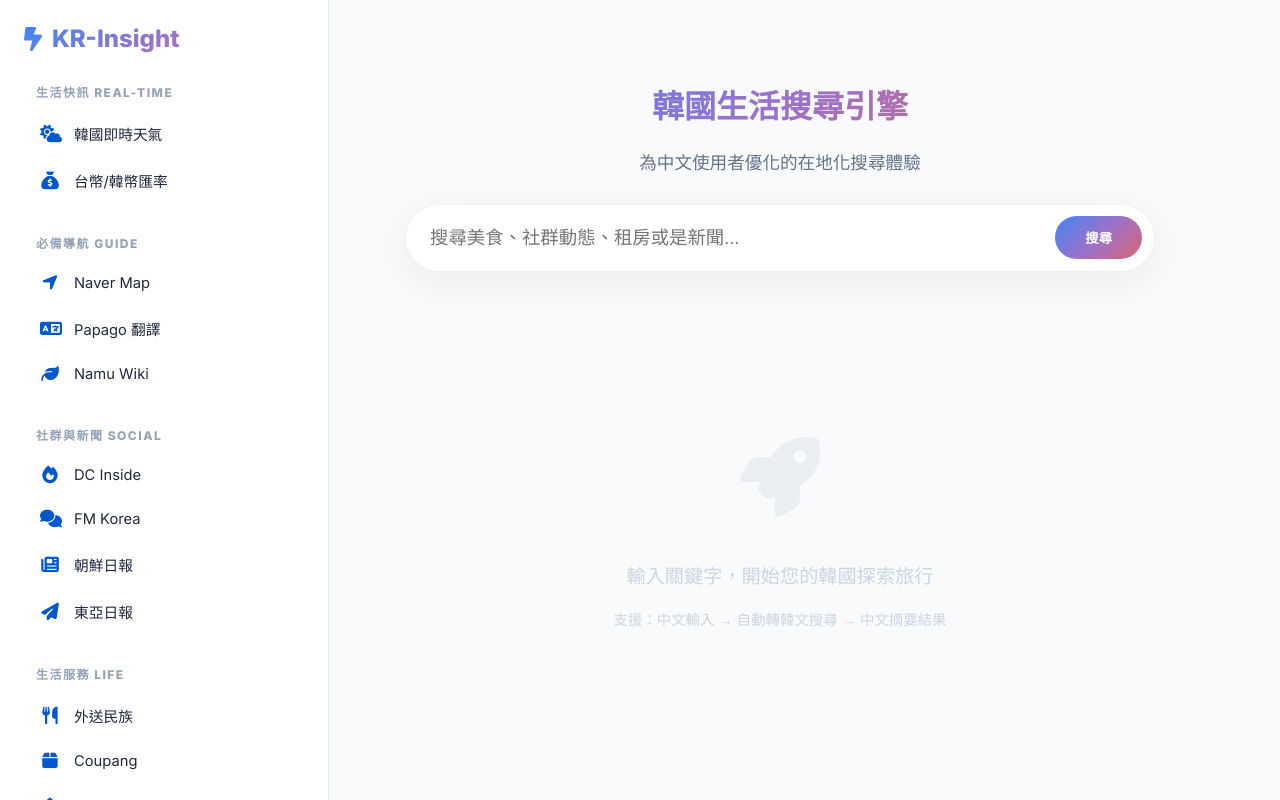
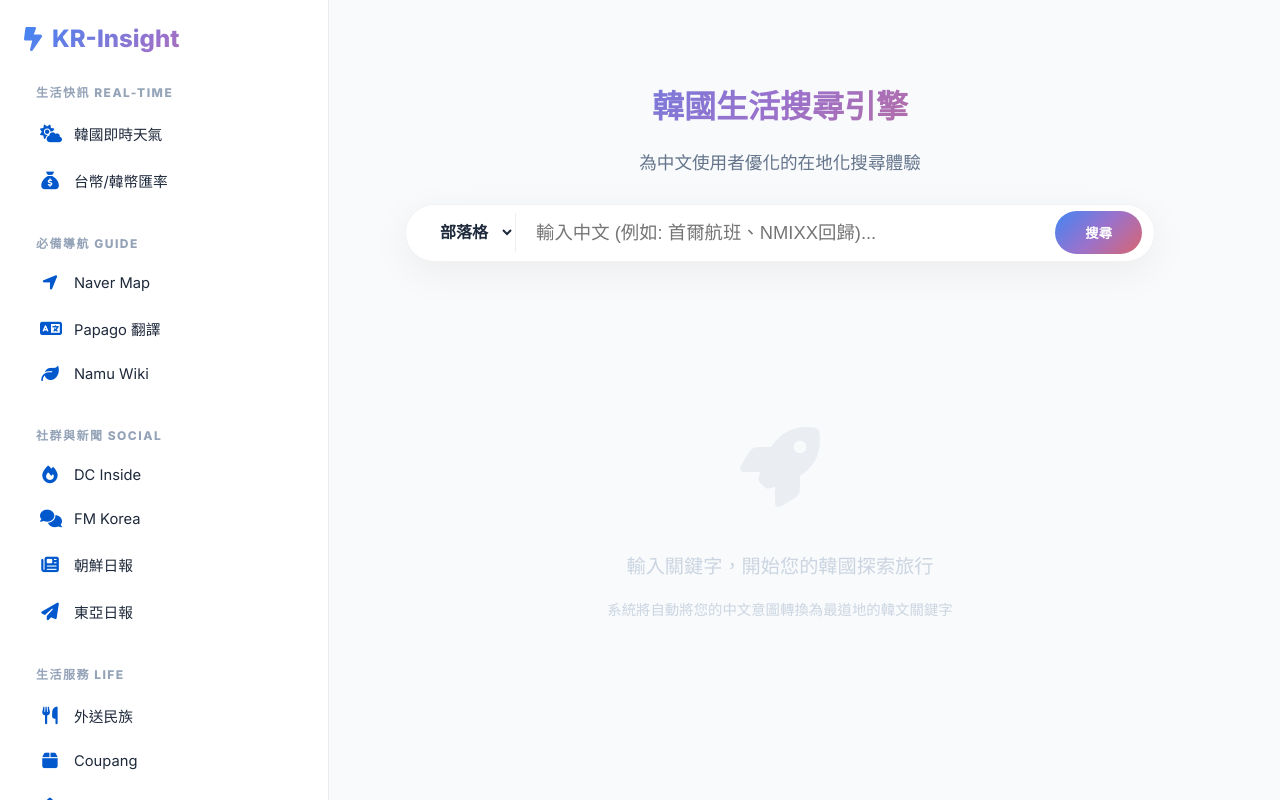
Before and after one commit to EscA95103040126/scu11401newaicolabsocialdesign, a FastAPI app: page / in a window 1280 px wide. Run offline with FastAPI, Linux system fonts and the light colour scheme.

Commit message:
index.html

```diff
--- a/templates/index.html
+++ b/templates/index.html
@@ -117,22 +117,47 @@
             margin-top: 20px;
         }
 
+        /* 優化後的搜尋框樣式 (含下拉選單) */
         .search-box {
             display: flex;
             background: #fff;
-            padding: 10px 12px 10px 24px;
+            padding: 5px 12px 5px 20px; /* 調整內距 */
             border-radius: 50px;
             box-shadow: 0 10px 40px rgba(0,0,0,0.06);
             border: 1px solid rgba(0,0,0,0.05);
             margin-top: 30px;
             align-items: center;
+            transition: box-shadow 0.3s ease;
+        }
+
+        .search-box:focus-within {
+            box-shadow: 0 15px 45px rgba(66, 133, 244, 0.15);
+            border-color: rgba(66, 133, 244, 0.3);
+        }
+
+        /* 新增：搜尋類型下拉選單 */
+        .search-select {
+            border: none;
+            background: transparent;
+            font-size: 1rem;
+            color: var(--text-main);
+            font-weight: 600;
+            cursor: pointer;
+            padding: 10px;
+            outline: none;
+            margin-right: 10px;
+            border-right: 1px solid #eee; /* 分隔線 */
+        }
+
+        .search-select:hover {
+            color: var(--accent-blue);
         }
 
         .search-box input {
             flex: 1;
             border: none;
             outline: none;
-            padding: 12px 0;
+            padding: 12px 10px;
             font-size: 1.15rem;
             background: transparent;
         }
@@ -146,6 +171,7 @@
             font-weight: bold;
             cursor: pointer;
             transition: transform 0.2s;
+            white-space: nowrap;
         }
 
         .search-box button:hover { transform: scale(1.05); }
@@ -181,11 +207,20 @@
             font-size: 1.35rem;
             font-weight: 700;
             display: block;
-            margin-bottom: 12px;
+            margin-bottom: 6px; /* 稍微減少，給原文標題空間 */
         }
 
         .result-card a:hover {
             text-decoration: underline;
+        }
+
+        /* 新增：原文標題樣式 */
+        .original-title {
+            font-size: 0.85rem;
+            color: #94a3b8;
+            margin-bottom: 12px;
+            font-weight: 400;
+            display: block;
         }
 
         /* --- 分頁按鈕樣式 --- */
@@ -287,20 +322,26 @@
             <p style="color: var(--text-sub); font-size: 1.1rem; font-weight: 300;">為中文使用者優化的在地化搜尋體驗</p>
 
             <form method="post" action="/" class="search-box">
+                <select name="type" class="search-select">
+                    <option value="blog" {% if search_type == 'blog' %}selected{% endif %}>部落格</option>
+                    <option value="news" {% if search_type == 'news' %}selected{% endif %}>新聞</option>
+                    <option value="webkr" {% if search_type == 'webkr' %}selected{% endif %}>網頁</option>
+                </select>
+
                 <input type="text" name="query"
-                       placeholder="搜尋美食、社群動態、租房或是新聞..."
+                       placeholder="輸入中文 (例如: 首爾航班、NMIXX回歸)..."
                        value="{{ original_query if original_query else '' }}"
                        onfocus="this.select()" required>
                 <button type="submit">搜尋</button>
             </form>
 
             {% if results %}
-            <div style="display: flex; gap: 10px; justify-content: center; margin-top: 20px;">
+            <div style="display: flex; gap: 10px; justify-content: center; margin-top: 20px; flex-wrap: wrap;">
                 <div style="background: rgba(66, 133, 244, 0.05); color: #4285f4; padding: 6px 18px; border-radius: 20px; font-size: 0.85rem; border: 1px solid rgba(66, 133, 244, 0.2); font-weight: 600;">
-                    搜尋詞：{{ original_query }} ➔ {{ korean_query }}
+                    中文搜尋：{{ original_query }}
                 </div>
-                <div style="background: rgba(16, 185, 129, 0.05); color: #059669; padding: 6px 18px; border-radius: 20px; font-size: 0.85rem; border: 1px solid rgba(16, 185, 129, 0.2); font-weight: 600;">
-                    ✨ AI 摘要完成
+                <div style="background: rgba(155, 114, 203, 0.05); color: #9b72cb; padding: 6px 18px; border-radius: 20px; font-size: 0.85rem; border: 1px solid rgba(155, 114, 203, 0.2); font-weight: 600;">
+                    <i class="fa-solid fa-language"></i> 轉譯韓文：{{ korean_query }}
                 </div>
             </div>
             {% endif %}
@@ -310,21 +351,24 @@
             {% if results %}
                 <div style="background-color: #fff8e1; border-left: 5px solid #ffc107; color: #664d03; padding: 15px; margin-bottom: 25px; border-radius: 4px; font-size: 0.9rem; line-height: 1.6;">
                     <i class="fa-solid fa-circle-info" style="margin-right: 8px;"></i>
-                    <strong>搜尋結果翻譯說明：</strong>
+                    <strong>搜尋小秘訣：</strong>
                     <br>
-                    本網站利用 AI 為您摘要重點，但點擊標題後將前往 <strong>Naver 韓文原文網站</strong>。
-                    我們無法自動更改外部網站的語言，若需閱讀全文，建議使用電腦或手機瀏覽器內建的 <strong>「翻譯網頁」</strong> 功能 (Google Translate)。
+                    目前顯示的是經 Papago 翻譯成中文的標題，點擊後會前往 Naver 原文頁面。
+                    <br>
+                    類型建議：找食記/遊記用 <strong>「部落格」</strong>，找時事/偶像動態用 <strong>「新聞」</strong>。
                 </div>
+
                 {% for item in results %}
                 <div class="result-card">
                     <a href="{{ item.link }}" target="_blank">{{ item.title | safe }}</a>
+                    <span class="original-title">原文: {{ item.original_title | safe }}</span>
                     <p style="line-height: 1.8; color: #475569; font-size: 1.05rem;">{{ item.summary | safe }}</p>
                 </div>
                 {% endfor %}
 
                 <div class="pagination">
                     {% if page > 1 %}
-                    <a href="/search?query={{ original_query }}&page={{ page - 1 }}" class="page-btn">
+                    <a href="/search?query={{ original_query }}&page={{ page - 1 }}&type={{ search_type }}" class="page-btn">
                         <i class="fa-solid fa-chevron-left"></i> 上一頁
                     </a>
                     {% endif %}
@@ -332,7 +376,7 @@
                     <span class="page-info">第 {{ page }} 頁 / 共 {{ total_pages }} 頁</span>
 
                     {% if page < total_pages %}
-                    <a href="/search?query={{ original_query }}&page={{ page + 1 }}" class="page-btn">
+                    <a href="/search?query={{ original_query }}&page={{ page + 1 }}&type={{ search_type }}" class="page-btn">
                         下一頁 <i class="fa-solid fa-chevron-right"></i>
                     </a>
                     {% endif %}
@@ -342,7 +386,7 @@
                 <div style="margin-top: 120px; text-align: center; color: #cbd5e1;">
                     <i class="fa-solid fa-rocket" style="font-size: 5rem; margin-bottom: 25px; opacity: 0.3;"></i>
                     <p style="font-size: 1.2rem;">輸入關鍵字，開始您的韓國探索旅行</p>
-                    <p style="font-size: 0.9rem; margin-top: 10px;">支援：中文輸入 → 自動轉韓文搜尋 → 中文摘要結果</p>
+                    <p style="font-size: 0.9rem; margin-top: 10px;">系統將自動將您的中文意圖轉換為最道地的韓文關鍵字</p>
                 </div>
             {% endif %}
         </div>
```
